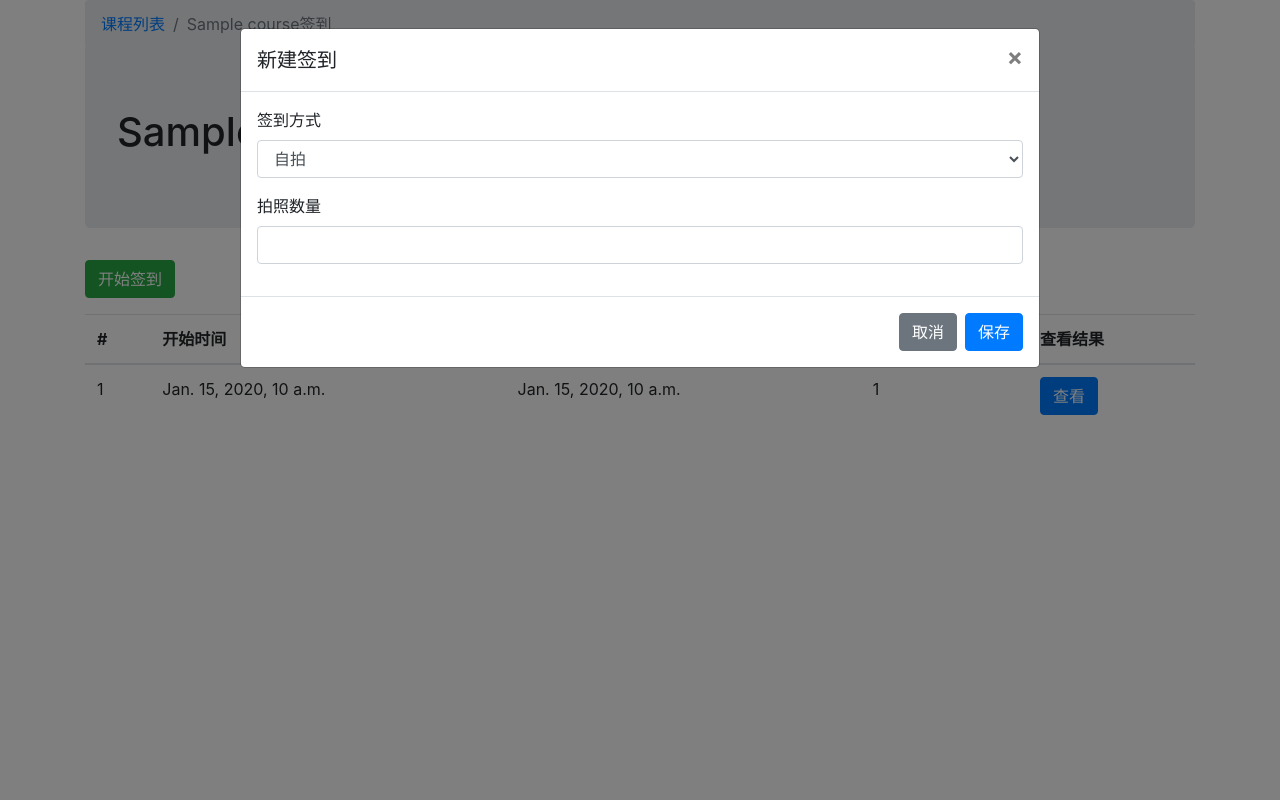
After one commit to w-mj/check-in, a Django app: template manager/templates/checkin.html in a window 1280 px wide, after a click on "开始签到". The commit adds this page. Run offline with Django 3.2, Linux system fonts and the light colour scheme; tables that the repository leaves empty hold one stand-in row (values such as "Sample post"); the template is opened without the code that fills it: values that come from a table or form of the project are taken from there, most other values are stand-ins (such as "Sample title", 1, 10 or a date in 2020); some libraries are stand-ins or nearby versions.

Commit message:
checkin page

```diff
--- a/checkin/urls.py
+++ b/checkin/urls.py
@@ -20,6 +20,6 @@ import manager.urls
 from checkin import settings
 
 urlpatterns = [
+    path('', include(manager.urls)),
     path('admin/', admin.site.urls),
-    path('m/', include(manager.urls))
 ]
--- /dev/null
+++ b/manager/templates/checkin.html
@@ -0,0 +1,101 @@
+<!DOCTYPE html>
+<html lang="en">
+{% load static %}
+<head>
+    <link rel="stylesheet" href="https://cdn.staticfile.org/twitter-bootstrap/4.3.1/css/bootstrap.min.css">
+    <script src="https://cdn.staticfile.org/jquery/3.2.1/jquery.min.js"></script>
+    <script src="https://cdn.staticfile.org/popper.js/1.15.0/umd/popper.min.js"></script>
+    <script src="https://cdn.staticfile.org/twitter-bootstrap/4.3.1/js/bootstrap.min.js"></script>
+    <link rel="stylesheet" href="{% static 'style.css' %}">
+    <meta charset="UTF-8">
+    <title>签到页面</title>
+    <script type="application/javascript" src="{% static 'checkin.js' %}"></script>
+    <script>
+        {% autoescape off %}
+            let model = {
+                user: {{ user_json }},
+                course: {{ course_json }}
+            }
+        {% endautoescape %}
+    </script>
+</head>
+<body>
+
+<div class="modal fade" id="modifyModal" data-backdrop="static" data-keyboard="false" tabindex="-1"
+     aria-labelledby="modifyModalHead" aria-hidden="true">
+    <div class="modal-dialog modal-lg">
+        <div class="modal-content">
+            <div class="modal-header">
+                <h5 class="modal-title" id="modifyModalHead">新建签到</h5>
+                <button type="button" class="close" data-dismiss="modal" aria-label="Close">
+                    <span aria-hidden="true">&times;</span>
+                </button>
+            </div>
+            <div class="modal-body">
+                <form>
+                    <div class="form-row">
+                        <div class="form-group col-md-12">
+                            <label for="inputState">签到方式</label>
+                            <select id="inputState" class="form-control">
+                                <option selected>自拍</option>
+                                <option>拍同学</option>
+                                <option>被同学拍</option>
+                                <option>拍老师</option>
+                            </select>
+                        </div>
+
+                    </div>
+                    <div class="form-row">
+                        <div class="form-group col-md-12">
+                            <label for="inputZip">拍照数量</label>
+                            <input type="number" class="form-control" id="inputZip">
+                        </div>
+                    </div>
+                </form>
+            </div>
+            <div class="modal-footer">
+                <button type="button" class="btn btn-secondary" data-dismiss="modal">取消</button>
+                <button type="button" class="btn btn-primary" data-dismiss="modal">保存</button>
+            </div>
+        </div>
+    </div>
+</div>
+
+<div class="container">
+    <nav aria-label="breadcrumb">
+        <ol class="breadcrumb">
+            <li class="breadcrumb-item"><a href="courses?token={{ token }}">课程列表</a></li>
+            <li class="breadcrumb-item active" aria-current="page">{{ course.name }}签到</li>
+        </ol>
+    </nav>
+    <div class="jumbotron">
+        <h1>{{ course.name }}的签到</h1>
+    </div>
+
+    <button class="btn btn-success mb-3" data-toggle="modal" data-target="#modifyModal">开始签到</button>
+
+    <table class="table">
+        <thead>
+        <tr>
+            <th scope="col">#</th>
+            <th scope="col">开始时间</th>
+            <th scope="col">结束时间</th>
+            <th scope="col">签到方式</th>
+            <th scope="col">查看结果</th>
+        </tr>
+        </thead>
+        <tbody>
+        {% for checkin in checkinList %}
+            <tr>
+                <td>{{ cueckin.id }}</td>
+                <td>{{ checkin.start_time }}</td>
+                <td>{{ checkin.end_time }}</td>
+                <td>{{ checkin.method }}</td>
+                <td><span class="btn btn-primary">查看</span></td>
+            </tr>
+        {% endfor %}
+        </tbody>
+    </table>
+</div>
+</body>
+</html>
--- a/manager/urls.py
+++ b/manager/urls.py
@@ -2,5 +2,6 @@ from django.urls import path
 import manager.views as v
 
 urlpatterns = [
-    path('courses', v.course_list)
+    path('courses', v.course_list),
+    path('checkin', v.checkin_list)
 ]
--- a/manager/utils.py
+++ b/manager/utils.py
@@ -5,6 +5,9 @@ class TokenService:
     def get_token(self, uid):
         return uid
     def get_user(self, token):
-        return AppUser.objects.get(id=token)
+        try:
+            return AppUser.objects.get(id=token)
+        except AppUser.DoesNotExist:
+            return None
 
 token_service = TokenService()
--- /dev/null
+++ b/static/style.css
@@ -0,0 +1,4 @@
+
+nav {
+    margin-bottom: -20px;
+}
```
Also changed, not shown: manager/templates/course-list.html (+11 -3 lines), manager/views.py (+30 -7 lines), static/checkin.js (added).
